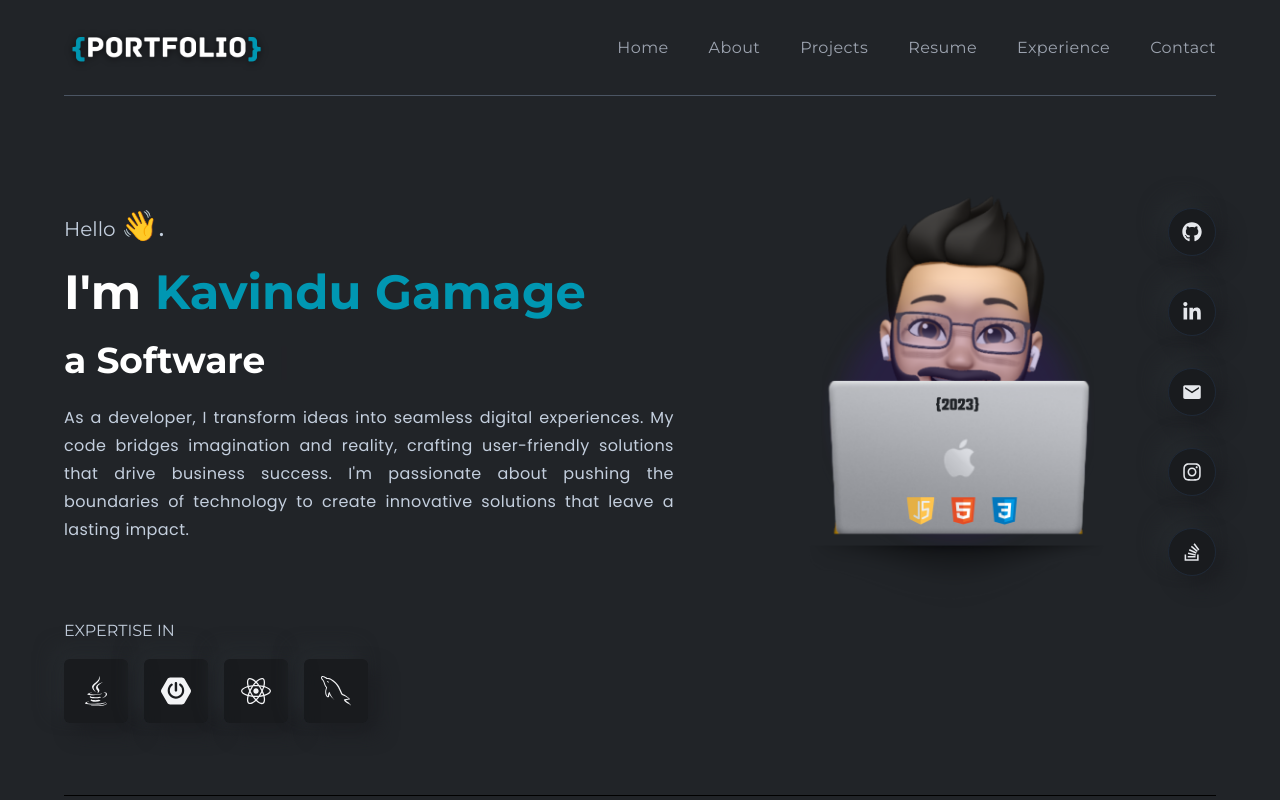
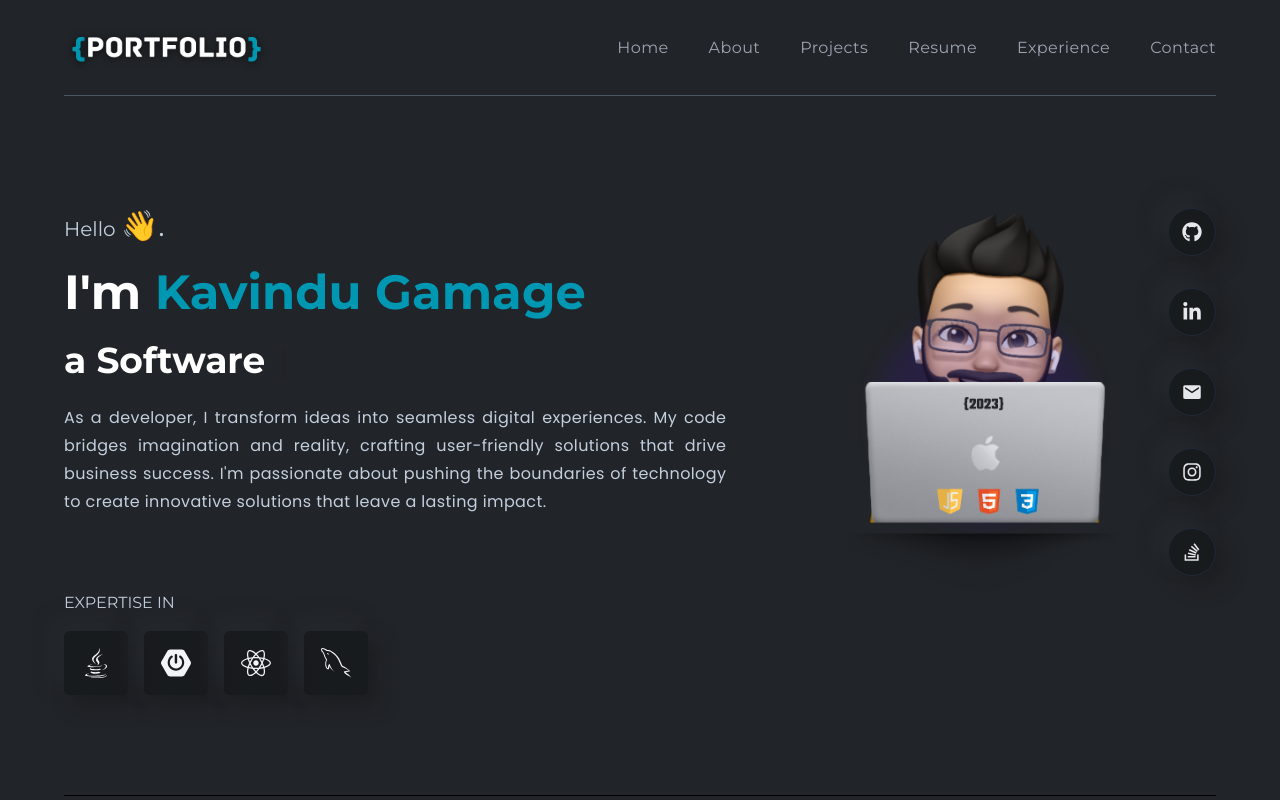
Before and after one commit to kavindu-gamage/kavindu-gamage.github.io, a React (Create React App) app: page / in a window 1280 px wide. Shown: the top 800 px of the page. Built offline with nearby package versions, Linux system fonts and the light colour scheme.

Commit message:
Animations init

```diff
--- a/package.json
+++ b/package.json
@@ -12,9 +12,11 @@
     "eslint-plugin-jsx-a11y": "^6.7.1",
     "gh-pages": "^6.0.0",
     "react": "^18.2.0",
+    "react-awesome-reveal": "^4.2.5",
     "react-bootstrap": "^2.9.0",
     "react-dom": "^18.2.0",
     "react-icons": "^4.11.0",
+    "react-reveal": "^1.2.2",
     "react-router-dom": "^6.16.0",
     "react-scripts": "5.0.1",
     "react-scroll": "^1.9.0",
--- a/src/components/about/About.js
+++ b/src/components/about/About.js
@@ -1,4 +1,5 @@
 import React, { useState } from 'react';
+import { Fade } from 'react-reveal';
 import { profilePhoto2 } from '../../assests';
 import Achievements from './Achievements';
 import Education from './Education';
@@ -11,10 +12,14 @@ const About = () => {
 
   return (
     <section id='about' className='w-full h-auto py-3 border-b-[1px] border-b-black'>
+      <Fade top cascade duration={1600}>
         <div className='font-titlefont' >
           <h1 className="text-designColor text-5xl font-bold py-5">About <span className='text-white'>Me</span> </h1>
         </div>
+      </Fade>
+
       <div className='w-full lgl:w-1/2 flex justify-center items-center relative'>
+
           <div className='w-2/5 flex flex-col  justify-center items-left mt-10'>
             <img
               className="w-[400px] h-[500px] lgl:w-[500px] lgl:h-[680px] justify-center items-center  z-10"
@@ -24,6 +29,7 @@ const About = () => {
             <div className="w-[400px] h-[500px] absolute lgl:w-[500px] lgl:h-[500px] bg-gradient-to-r from-[#1e2024] to-[#202327] shadow-shadowOne flex justify-center items-center"></div>
 
           </div>
+
         <div className='w-3/5 flex flex-col gap-6 justify-'>
           <div >
             <p className='text-base font-bodyFont leading-7 tracking-wide text-justify '>
@@ -89,6 +95,9 @@ const About = () => {
         </div>
       </div>
 
+
+
+
     </section>
   )
 }
--- a/src/components/home/Home.js
+++ b/src/components/home/Home.js
@@ -3,6 +3,7 @@ import { FaGithub, FaInstagram, FaJava, FaLinkedinIn, FaReact, FaStackOverflow }
 import { GrMysql } from "react-icons/gr";
 import { IoMdMail } from "react-icons/io";
 import { SiSpringboot } from "react-icons/si";
+import Fade from 'react-reveal/Fade';
 import { Cursor, useTypewriter } from 'react-simple-typewriter';
 import { homeCover } from '../../assests/index';
 const Home = () => {
@@ -17,6 +18,7 @@ const Home = () => {
   return (
     <section id='home' className='w-full h-[700px] pt-28  flex  border-b-[1px] font-titleFont border-b-black'>
       <div className='w-3/5 flex flex-col gap-20'>
+        <Fade top cascade duration={800}>
           <div className='flex flex-col gap-6'>
             <h2 className='text-xl font-normal'>Hello <span className='text-3xl'>👋.</span></h2>
             <h1 className="text-5xl font-bold text-white">
@@ -36,7 +38,10 @@ const Home = () => {
               I'm passionate about pushing the boundaries of technology to create innovative solutions that leave a lasting impact.
             </p>
           </div>
+        </Fade>
+
           <div className="flex flex-col xl:flex-row gap-6 lgl:gap-0 justify-between" >
+          <Fade top cascade duration={700} delay={400}>
             <div>
               <h2 className="text-base uppercase font-titleFont mt-[-5px] mb-4">Expertise In</h2>
               <div className="flex  gap-4">
@@ -54,17 +59,23 @@ const Home = () => {
                 </span>
               </div>
             </div>
+            </Fade>
           </div>
+
       </div>
-      <div className="lgl:w-2/5 flex justify-center items-center relative ">
+      <div className="w-2/5 flex justify-center items-center ">
+        <Fade cascade duration={2600}>
           <img
             className="w-[480px] h-auto lgl:w-[150px] lgl:h-[680px] z-10 ml-20 mt-[-200px]  "
             src={homeCover}
             alt="bannerImg"
           />
+        </Fade>
+
         {/* <div className="absolute bottom-70 w-[350px] h-[300px] lgl:w-[500px] lgl:h-[500px] bg-gradient-to-r from-[#1e2024] to-[#202327] shadow-shadowOne flex justify-center items-center"></div> */}
       </div>
       <div className="flex flex-col  gap-8 mt-15">
+        <Fade top cascade duration={1600} delay={350}>
           <a href='https://github.com/kavindu-gamage' target="_blank" rel='noopener noreferrer'>
             <span className="bannerIconSocial">
               <FaGithub />
@@ -92,6 +103,8 @@ const Home = () => {
               <FaStackOverflow />
             </span>
           </a>
+        </Fade>
+
 
 
       </div>
```
Also changed, not shown: 1 other file (tests, documents, lock files or other folders). Lines whose indentation alone changed are shown as unchanged.
